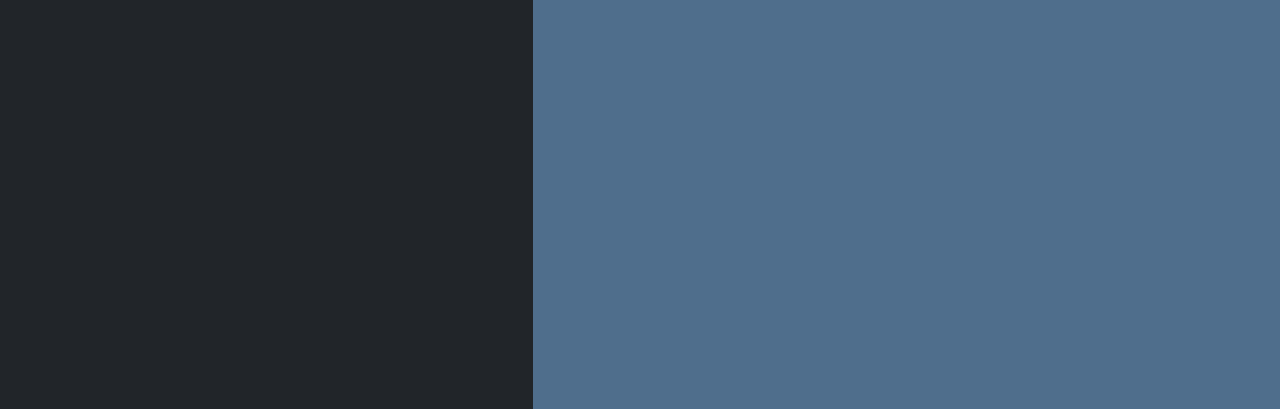
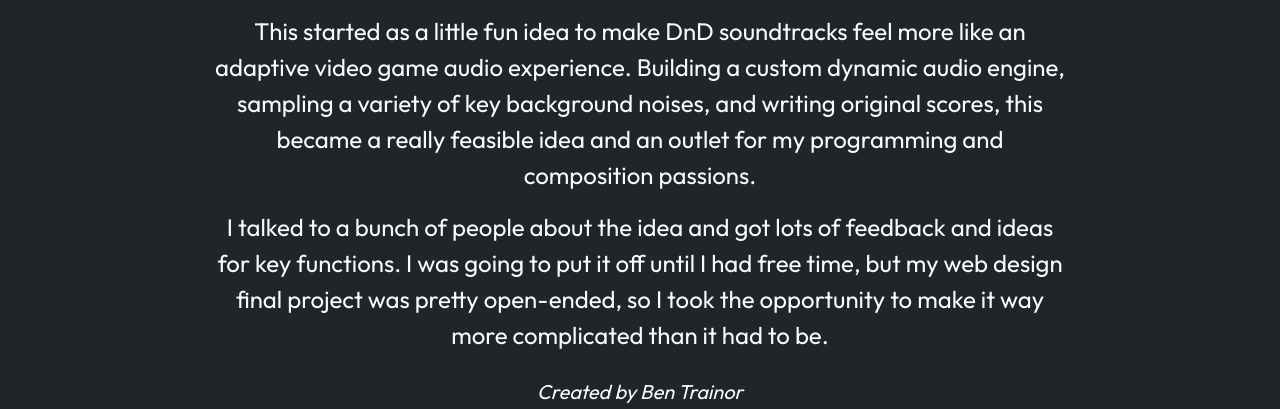
Before and after one commit to ben-trainor/dnd-music, a website: page about.html in a window 1280 px wide. Shown: the part 195-604 px from the top of the page. Drawn offline with nearby package versions, Linux system fonts and the light colour scheme; a web font is replaced by a local one.

Commit message:
About page fleshed out

```diff
--- a/about.html
+++ b/about.html
@@ -2,7 +2,7 @@
 <html lang="en">
 
     <head>
-        <title>About</title>
+        <title>About this project</title>
         <!-- Required meta tags -->
         <meta charset="utf-8">
         <meta name="viewport" content="width=device-width, initial-scale=1, shrink-to-fit=no">
@@ -61,26 +61,34 @@
 
 
 
-        <div class="row text-center m-0 p-0">
+        <div class="row text-center bg-dark m-0 p-0">
+
+            <div class="col-xl-2 col-1"></div>
 
             <!-- Ambience -->
-            <div class="col-md-5 bg-dark text-dark p-md-0 p-2 m-0 gap-0 audio-container">
+            <div class="col-xl-8 col-10 text-dark p-0 m-0 gap-0 single-container">
+
+                <div class="row m-0 mb-md-5 mb-3 p-0 pb-5"></div>
 
 
-                <h1 class="text-sh text-light text-sh-main-dark mb-3">AMBIENCE</h1>
+                <h1 class="text-sh text-light text-sh-main-dark p-4 mb-3">ABOUT THIS PROJECT</h1>
+                <p class="fs-4 text-light">
+                    This started as a little fun idea to make DnD soundtracks feel more like an adaptive video game audio experience.
+                    Building a custom dynamic audio engine, sampling a variety of key background noises, and writing original scores,
+                    this became a really feasible idea and an outlet for my programming and composition passions.
+                </p>
+                <p class="fs-4 text-light">
+                    I talked to a bunch of people about the idea and got lots of feedback and ideas for key functions.
+                    I was going to put it off until I had free time, but my web design final project
+                    was pretty open-ended, so I took the opportunity to make it way more complicated than it had to be.
+                </p>
+                <p class="fs-5 text-light fst-italic mt-4 mb-0">Created by Ben Trainor</p>
+                <div class="justify-content-center social-links m-0 mt-2">
+                    <a class="p-1" href="#"><img class="social-icon p-1" src="img/iconmonstr-spotify-4-240.png" alt="Spotify"></a>
+                    <a class="p-1" href="#"><img class="social-icon p-1" src="img/iconmonstr-twitter-4-240.png" alt="Twitter"></a>
+                    <a class="p-1" href="#"><img class="social-icon p-1" src="img/iconmonstr-youtube-9-240.png" alt="YouTube"></a>
+                </div>
 
-
-
-            </div>
-
-            <!-- Music -->
-            <div class="row col-md-7 text-dark bg-main-dark pt-4 p-0 m-0 audio-container">
-
-                <h1 class="text-sh-dark text-light mb-xl-4 mb-4">MUSIC</h1>
-
-
-
-            </div>
 
         </div>
 
--- a/css/main.css
+++ b/css/main.css
@@ -90,6 +90,12 @@ h1, h2, h3, h4, h5, h6 {
         height: 50vh;
         overflow-y: scroll;
     }
+}
+
+.single-container {
+    max-height: 100vh;
+    min-height: 100vh;
+    overflow-y: scroll;
 }
 
 /* Alerts */
@@ -231,3 +237,17 @@ button.navbar-toggler:focus {
     .btn-success:focus, .btn-success:active, .btn-success:hover {
         background-color: #105234;
     }
+
+
+/* Social media icons */
+
+.social-icon {
+    filter: invert(1);
+    width: 60px;
+    border-radius: 100%;
+    transition-duration: .2s;
+}
+
+.social-icon:hover {
+    background-color: #119a9a;
+}
```
Also changed, not shown: img/iconmonstr-spotify-4-240.png (added), img/iconmonstr-twitter-4-240.png (added), img/iconmonstr-youtube-9-240.png (added).
